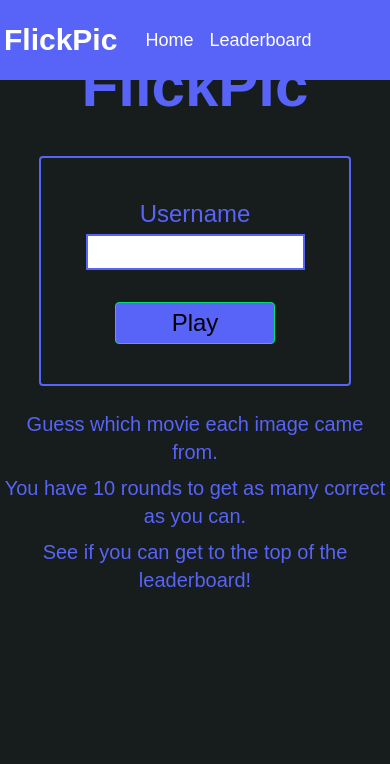
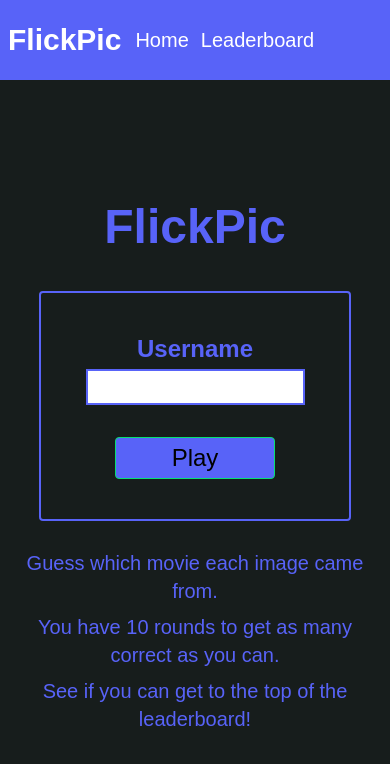
Before and after one commit to Th0masNguyen/CS391-Final-Project, a Next.js app: page / in a window 390 px wide. Shown: the top 764 px of the page. Built offline with nearby package versions, Linux system fonts and the light colour scheme; no server answers.

Commit message:
should be more responsive, sorry if this breaks anything on someone's screen I dont think it should though

```diff
--- a/app/game/page.tsx
+++ b/app/game/page.tsx
@@ -149,7 +149,7 @@ export default function GamePage() {
     // render the main game content
     //Begin Colton Connolly's code
     return (
-        <main className={"flex flex-col items-center justify-center w-full h-full text-[#5863F8] pt-20"}>
+        <main className={"flex flex-col items-center justify-center w-full h-full text-[#5863F8] pt-25 pb-10"}>
             {/* If the game is over, render the GameEndDisplay component, otherwise
              render the GameState component and the current round image */}
             {
@@ -158,7 +158,7 @@ export default function GamePage() {
                 :
                     <>
                         <GameStateDisplay roundNumber={roundNumber + 1} score={score} username={username}/>
-                        <img src={image} alt={"Round image"} className={"w-[80%] md:w-[50%] h-auto mb-10 border-2 border-[#5863F8]"} />
+                        <img src={image} alt={"Round image"} className={"max-md:w-[80%] w-[50%] h-auto mb-10 border-2 border-[#5863F8]"} />
                     </>
             }
 
--- a/app/layout.tsx
+++ b/app/layout.tsx
@@ -2,8 +2,8 @@ import type { Metadata } from "next";
 import { Geist, Geist_Mono } from "next/font/google";
 import "./globals.css";
 import UserProvider from "@/components/UserProvider";
-import NavBar from "@/components/Header"
 import Header from "@/components/Header";
+import GameEndDisplay from "@/components/GameEndDisplay";
 
 const geistSans = Geist({
   variable: "--font-geist-sans",
@@ -28,13 +28,13 @@ export default function RootLayout({
   return (
     <html lang="en">
       <body
-         className={`bg-[#171D1C] ${geistSans.variable} ${geistMono.variable} antialiased`}
+         className={`flex flex-col min-h-screen bg-[#171D1C] ${geistSans.variable} ${geistMono.variable} antialiased`}
       >
           <Header />
-          <div className="flex items-center justify-center w-screen pt-4">
-          <UserProvider>
-              {children}
-          </UserProvider>
+          <div className="flex flex-1 items-center justify-center w-screen">
+              <UserProvider>
+                  {children}
+              </UserProvider>
           </div>
       </body>
     </html>
--- a/app/leaderboard/page.tsx
+++ b/app/leaderboard/page.tsx
@@ -8,8 +8,8 @@ import DisplayScores from "@/components/DisplayScores"
 
 export default function Leaderboard() {
     return(
-        <main className={"flex flex-col justify-center items-center w-full h-full text-[#5863F8]"}>
-            <h1 className={"text-6xl font-semibold m-10"}>Leaderboard</h1>
+        <main className={"flex flex-col justify-center items-center w-full h-full text-[#5863F8] pt-25 pb-10"}>
+            <h1 className={"max-md:text-4xl text-6xl font-semibold m-10"}>Leaderboard</h1>
             <DisplayScores />
         </main>
     )
--- a/app/page.tsx
+++ b/app/page.tsx
@@ -15,14 +15,14 @@ export default function Home() {
 
     // render the home page with the UserForm component for the user to enter a username and start the game
     return (
-        <main className={"flex flex-col items-center justify-center w-full h-full text-[#5863F8]"}>
-            <h1 className={"text-6xl font-semibold m-10"}>FlickPic</h1>
+        <main className={"flex flex-col items-center justify-center w-full h-full text-[#5863F8] pt-25 pb-10"}>
+            <h1 className={"max-md:text-5xl text-6xl font-semibold m-10"}>FlickPic</h1>
 
             {/* Form to enter a username and begin the game */}
             <UserForm username={username} setUsername={setUsername} />
 
             {/* Game instructions */}
-            <ul className="mt-5 text-center space-y-2 text-xl p-1">
+            <ul className="mt-5 text-center space-y-2 text-xl p-2">
                 <li>Guess which movie each image came from.</li>
                 <li>You have 10 rounds to get as many correct as you can.</li>
                 <li>See if you can get to the top of the leaderboard!</li>
--- a/components/ChoiceButtons.tsx
+++ b/components/ChoiceButtons.tsx
@@ -15,7 +15,7 @@ export default function ChoiceButtons({
                                           selectedOption,
                                       }: ChoiceButtonsProps) {
     return (
-        <div className="w-[80%] md:w-[50%] h-auto border-2 border-[#5863F8] rounded-lg p-4 text-white bg-[#1a1a2e]">
+        <div className="max-md:w-[80%] w-[50%] h-auto border-2 border-[#5863F8] rounded-lg p-4 text-white bg-[#1a1a2e]">
             <div className="grid grid-cols-2 gap-4">
                 {options.map((option) => {
                     // Check if this option is the currently selected one
@@ -38,6 +38,7 @@ export default function ChoiceButtons({
                                 disabled:cursor-not-allowed
                                 border-green-400
                                 border-1
+                                flex items-center justify-center
                              `}
                         >
                             {option.title}
--- a/components/GameEndDisplay.tsx
+++ b/components/GameEndDisplay.tsx
@@ -10,7 +10,7 @@ import Link from "next/link";
 
 export default function GameEndDisplay({score}: GameEndProps) {
     return(
-        <div className="flex flex-col items-center justify-center w-[80%] md:w-[50%] h-[20%] mb-5 border-2 border-[#5863F8] rounded-lg p-4 text-white bg-[#1a1a2e]">
+        <div className="flex flex-col items-center justify-center max-md:w-[80%] w-[50%] h-[20%] mb-5 border-2 border-[#5863F8] rounded-lg p-4 text-white bg-[#1a1a2e]">
             <h1 className="text-white-500 text-5xl text-center font-bold m-1">Game Over!</h1>
             <p className="text-white-500 text-xl text-center font-bold m-1">Your Score: <span className={"text-[#58f8c4]"}>{score}</span></p>
             <p className="text-white-500 text-xl text-center font-bold m-1">
--- a/components/GameStateDisplay.tsx
+++ b/components/GameStateDisplay.tsx
@@ -4,7 +4,7 @@ import {GameStateProps} from "@/types";
 
 export default function GameStateDisplay({ roundNumber, score, username }: GameStateProps) {
   return (
-    <div className="w-[80%] md:w-[50%] h-auto mb-5 border-2 border-[#5863F8] rounded-lg p-4 text-white bg-[#1a1a2e]">
+    <div className="max-md:w-[80%] w-[50%] h-auto mb-5 border-2 border-[#5863F8] rounded-lg p-4 text-white bg-[#1a1a2e]">
       <div className="flex justify-between text-lg font-medium">
         <span>
           Round: <span className="text-[#5863F8] font-bold">{roundNumber}</span>
--- a/components/Header.tsx
+++ b/components/Header.tsx
@@ -7,13 +7,13 @@
 import Link from "next/link";
 
 export default function Header() {
-    const linkStyling = "p-1 m-1 md:m-2 text-lg md:text-xl hover:underline text-white";
+    const linkStyling = "max-md:p-0.5 max-md:m-1 p-1 m-2 text-xl hover:underline text-white";
     return (
-      <header className="flex h-20 absolute top-0 left-0 w-screen bg-[#5863F8]">
-        <nav className="flex justify-between items-center w-full px-1 md:px-6">
+      <header className="flex h-20 fixed top-0 left-0 w-screen bg-[#5863F8]">
+        <nav className="flex justify-between items-center w-full max-md:px-2 px-6">
             <ul className={"flex justify-between items-center"}>
                 <li>
-                  <Link href="/" className="text-3xl md:text-5xl font-semibold pr-5 text-white">
+                  <Link href="/" className="text-3xl font-semibold max-md:pr-2 pr-5 text-white">
                     FlickPic
                   </Link>
                 </li>
--- a/components/RoundFeedback.tsx
+++ b/components/RoundFeedback.tsx
@@ -8,13 +8,13 @@ export default function RoundFeedback({ guessState, correctAnswer }: RoundFeedba
 
     if (guessState === "correct") {
         return (
-            <div className="w-[80%] md:w-[50%] h-auto mb-5 border-2 border-[#5863F8] rounded-lg p-4 text-white bg-[#1a1a2e]">
+            <div className="max-md:w-[80%] w-[50%] h-auto mb-5 border-2 border-[#5863F8] rounded-lg p-4 text-white bg-[#1a1a2e]">
                 <p className="text-green-500 text-xl text-center font-bold">Correct!</p>
             </div>
         );
     } else if (guessState === "incorrect") {
         return (
-            <div className="w-[80%] md:w-[50%] h-auto mb-5 border-2 border-[#5863F8] rounded-lg p-4 text-white bg-[#1a1a2e]">
+            <div className="max-md:w-[80%] w-[50%] h-auto mb-5 border-2 border-[#5863F8] rounded-lg p-4 text-white bg-[#1a1a2e]">
                 <div className="text-red-500 text-xl text-center font-bold">
                     <p>Incorrect</p>
                     {correctAnswer ? (
--- a/components/UserForm.tsx
+++ b/components/UserForm.tsx
@@ -41,11 +41,11 @@ export default function UserForm({ username, setUsername } : { username: string,
 
     return (
         <form
-            className={"flex flex-col lg:w-[30%] w-[80%] items-center justify-center rounded bg-b color-[#5863F8] p-10 border-2 border-[#5863F8]"}
+            className={"flex flex-col w-[30%] max-md:w-[80%] items-center justify-center rounded bg-b color-[#5863F8] p-10 border-2 border-[#5863F8]"}
             onSubmit={handleSubmit}
         >
             {/* input for username */}
-            <label htmlFor={"username"} className={"text-2xl font-semibol mb-1"}>Username</label>
+            <label htmlFor={"username"} className={"text-2xl font-semibold mb-1"}>Username</label>
             <input
                 id={"username"}
                 name={"username"}
```
Also changed, not shown: components/DisplayScores.tsx (+4 -4 lines).
